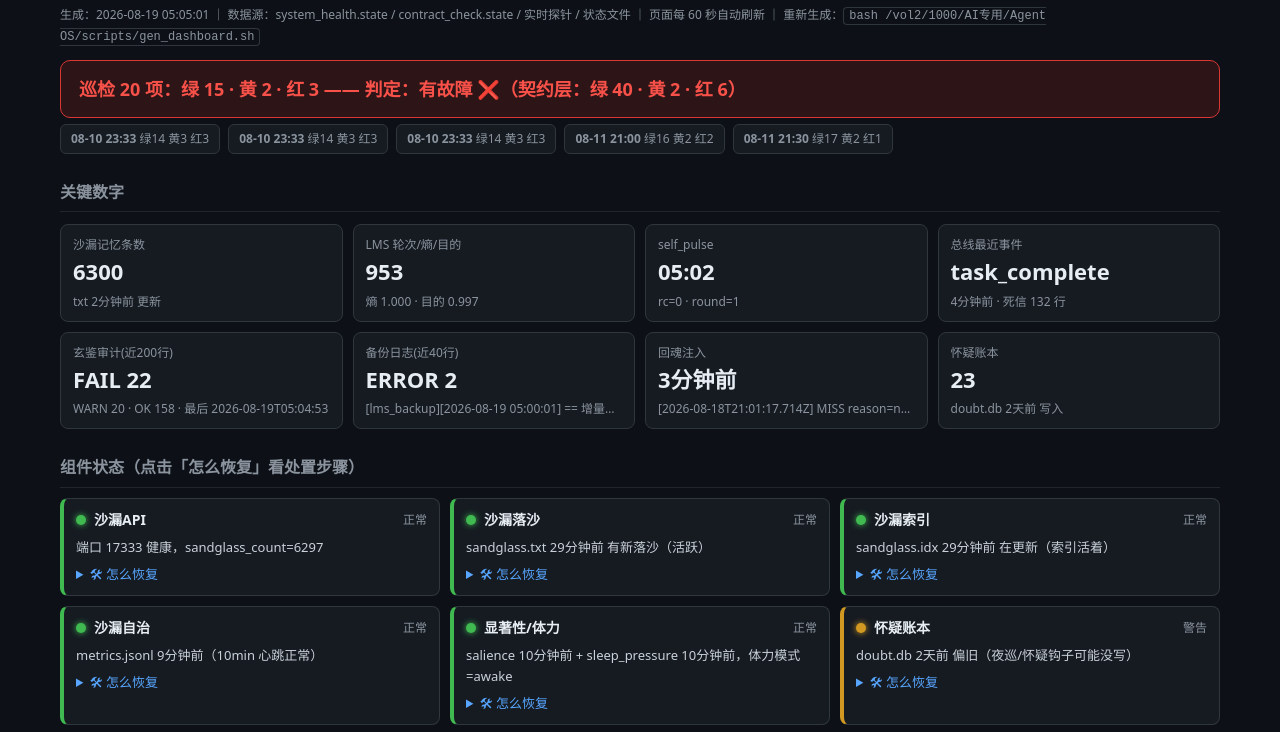
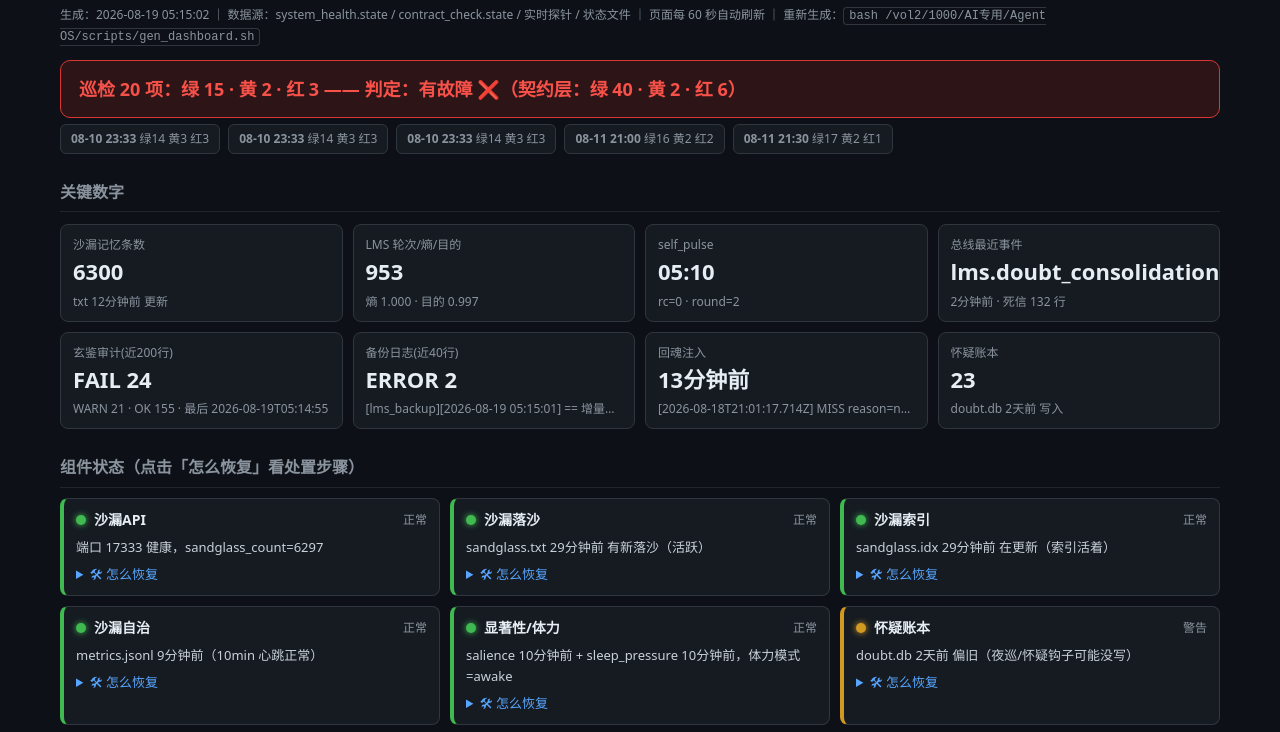
Before and after one commit to tdx1146/agent-os, a plain HTML site: page dashboard.html in a window 1280 px wide. Shown: the part 54-786 px from the top of the page. Drawn offline with Linux system fonts and the light colour scheme.

Commit message:
auto: 2026-08-19 05:20:02 自动提交

```diff
--- a/dashboard.html
+++ b/dashboard.html
@@ -43,19 +43,19 @@ footer { color:#484f58; font-size:12px; margin-top:30px; text-align:center; }
 code { background:#0d1117; border:1px solid #30363d; border-radius:4px; padding:1px 5px; font-size:12px; }
 </style></head><body>
 <h1>🐾 Agent OS 系统健康看板</h1>
-<div class="meta">生成：2026-08-19 05:05:01 ｜ 数据源：system_health.state / contract_check.state / 实时探针 / 状态文件 ｜ 页面每 60 秒自动刷新 ｜ 重新生成：<code>bash /vol2/1000/AI专用/Agent OS/scripts/gen_dashboard.sh</code></div>
+<div class="meta">生成：2026-08-19 05:15:02 ｜ 数据源：system_health.state / contract_check.state / 实时探针 / 状态文件 ｜ 页面每 60 秒自动刷新 ｜ 重新生成：<code>bash /vol2/1000/AI专用/Agent OS/scripts/gen_dashboard.sh</code></div>
 <div class="banner fault">巡检 20 项：绿 15 · 黄 2 · 红 3 —— 判定：有故障 ❌（契约层：绿 40 · 黄 2 · 红 6）</div>
 <div class="hist"><span class="hitem" title="2026-08-10 23:33:20"><b>08-10 23:33</b> 绿14 黄3 红3</span><span class="hitem" title="2026-08-10 23:33:22"><b>08-10 23:33</b> 绿14 黄3 红3</span><span class="hitem" title="2026-08-10 23:33:28"><b>08-10 23:33</b> 绿14 黄3 红3</span><span class="hitem" title="2026-08-11 21:00:02"><b>08-11 21:00</b> 绿16 黄2 红2</span><span class="hitem" title="2026-08-11 21:30:02"><b>08-11 21:30</b> 绿17 黄2 红1</span></div>
 <h2>关键数字</h2>
 
 <div class="keynums">
-  <div class="k"><span class="kl">沙漏记忆条数</span><span class="kv">6300</span><span class="ks">txt 2分钟前 更新</span></div>
+  <div class="k"><span class="kl">沙漏记忆条数</span><span class="kv">6300</span><span class="ks">txt 12分钟前 更新</span></div>
   <div class="k"><span class="kl">LMS 轮次/熵/目的</span><span class="kv">953</span><span class="ks">熵 1.000 · 目的 0.997</span></div>
-  <div class="k"><span class="kl">self_pulse</span><span class="kv">05:02</span><span class="ks">rc=0 · round=1</span></div>
-  <div class="k"><span class="kl">总线最近事件</span><span class="kv">task_complete</span><span class="ks">4分钟前 · 死信 132 行</span></div>
-  <div class="k"><span class="kl">玄鉴审计(近200行)</span><span class="kv">FAIL 22</span><span class="ks">WARN 20 · OK 158 · 最后 2026-08-19T05:04:53</span></div>
-  <div class="k"><span class="kl">备份日志(近40行)</span><span class="kv">ERROR 2</span><span class="ks">[lms_backup][2026-08-19 05:00:01] == 增量镜像开始（snapshots/ → /vol2/1000/AI专用/backups</span></div>
-  <div class="k"><span class="kl">回魂注入</span><span class="kv">3分钟前</span><span class="ks">[2026-08-18T21:01:17.714Z] MISS reason=no-injectable-context（明细见同文件内 MISS 记录）</span></div>
+  <div class="k"><span class="kl">self_pulse</span><span class="kv">05:10</span><span class="ks">rc=0 · round=2</span></div>
+  <div class="k"><span class="kl">总线最近事件</span><span class="kv">lms.doubt_consolidation</span><span class="ks">2分钟前 · 死信 132 行</span></div>
+  <div class="k"><span class="kl">玄鉴审计(近200行)</span><span class="kv">FAIL 24</span><span class="ks">WARN 21 · OK 155 · 最后 2026-08-19T05:14:55</span></div>
+  <div class="k"><span class="kl">备份日志(近40行)</span><span class="kv">ERROR 2</span><span class="ks">[lms_backup][2026-08-19 05:15:01] == 增量镜像开始（snapshots/ → /vol2/1000/AI专用/backups</span></div>
+  <div class="k"><span class="kl">回魂注入</span><span class="kv">13分钟前</span><span class="ks">[2026-08-18T21:01:17.714Z] MISS reason=no-injectable-context（明细见同文件内 MISS 记录）</span></div>
   <div class="k"><span class="kl">怀疑账本</span><span class="kv">23</span><span class="ks">doubt.db 2天前 写入</span></div>
 </div>
 <h2>组件状态（点击「怎么恢复」看处置步骤）</h2>
```
